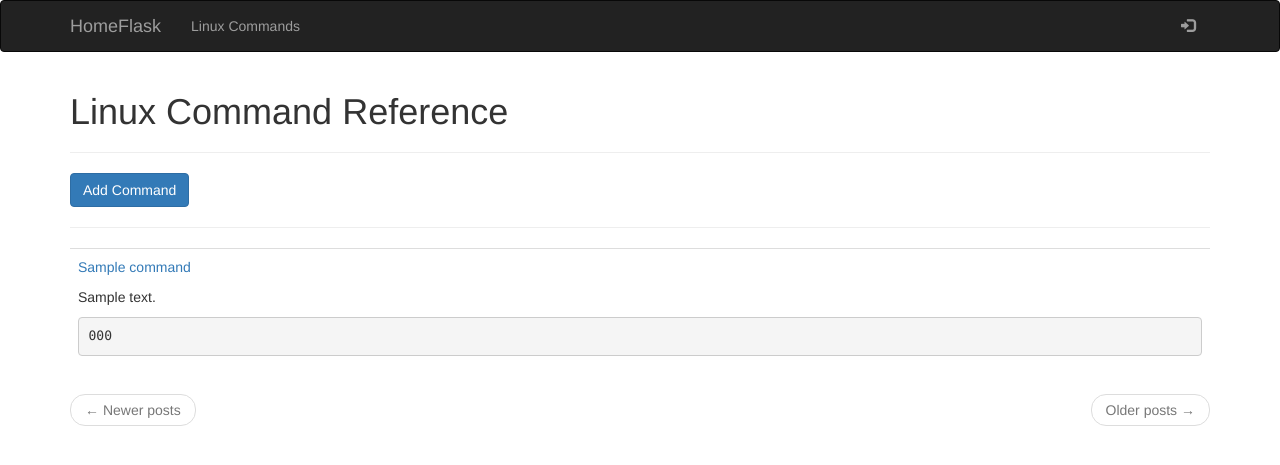
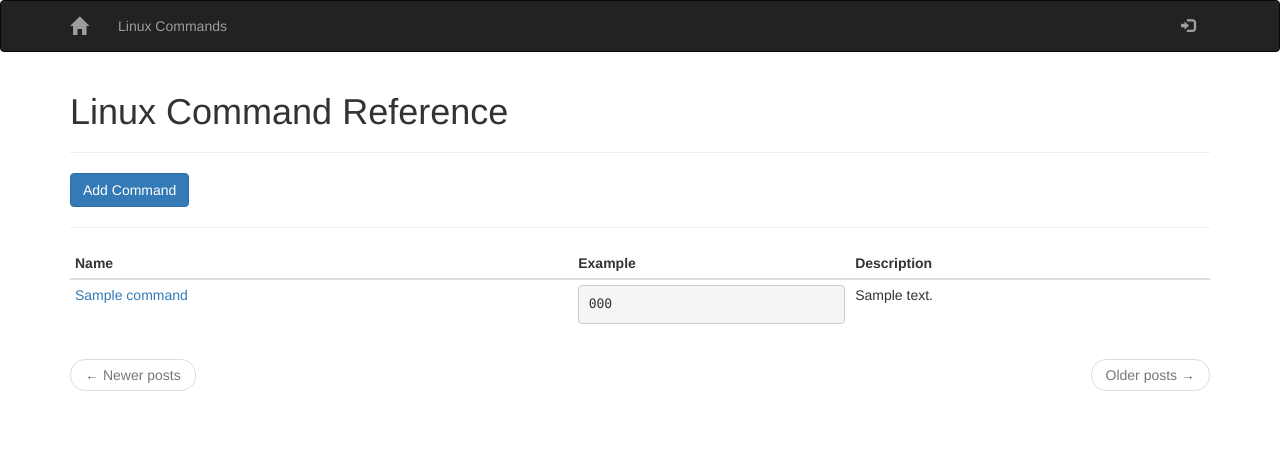
Before and after one commit to ItsRhetorical/HomeFlask, a Flask app: page /linux_commands in a window 1280 px wide. Shown: the top 465 px of the page. Run offline with Flask 2, Linux system fonts and the light colour scheme; tables that the repository leaves empty hold one stand-in row (values such as "Sample post"); some libraries are stand-ins or nearby versions.

Commit message:
Removing cancel, updating command list layout

```diff
--- a/app/forms.py
+++ b/app/forms.py
@@ -43,4 +43,3 @@ class LinuxCommandForm(FlaskForm):
     code = TextAreaField('Code')
     submit = SubmitField('Save')
     delete = SubmitField('Delete')
-    cancel = SubmitField('Cancel')
--- a/app/routes.py
+++ b/app/routes.py
@@ -114,9 +114,7 @@ def edit_linux_command(id):
     command = LinuxCommand.query.filter_by(id=id).first_or_404()
     if form.delete.data:
         return redirect(url_for('delete_linux_command',id=id))
-    if form.cancel.data:
-        return redirect(url_for('linux_commands'))
-    if form.validate_on_submit():
+    if form.submit.data and form.validate_on_submit():
         command.name = form.name.data
         command.description = form.description.data
         command.code = form.code.data
--- a/app/templates/_command.html
+++ b/app/templates/_command.html
@@ -1,10 +1,11 @@
-<table class="table table-hover">
+
+
         <tr>
             <td>
-                <p><a class="font-weight-bold" href="{{url_for('edit_linux_command',id=command.id)}}">{{command.name}}</a>{{command.description|markdown}}</p>
-
+                <a class="font-weight-bold" href="{{url_for('edit_linux_command',id=command.id)}}">{{command.name}}</a>
+            </td>
+            <td>
                 <pre><code>{{command.code}}</code></pre>
-
             </td>
-        </tr>
-    </table>
+            <td>{{command.description|markdown}}</td>
+         </tr>
--- a/app/templates/base.html
+++ b/app/templates/base.html
@@ -14,7 +14,7 @@
                     <span class="icon-bar"></span>
                     <span class="icon-bar"></span>
                 </button>
-                <a class="navbar-brand" href="{{ url_for('index')}}">HomeFlask</a>
+                <a class="navbar-brand" href="{{ url_for('index')}}"><span class="glyphicon glyphicon-home"></span></a>
             </div>
             <div class="collapse navbar-collapse" id="MainNav">
                 <ul class="nav navbar-nav">
@@ -34,7 +34,7 @@
 {% endblock %}
 
 {% block content %}
-    <div class="container">
+    <div class="container" >
         {% with messages = get_flashed_messages() %}
         {% if messages %}
             {% for message in messages %}
--- a/app/templates/linux_commands.html
+++ b/app/templates/linux_commands.html
@@ -1,5 +1,4 @@
 {% extends "base.html" %}
-{% import 'bootstrap/wtf.html' as wtf %}
 
 {% block app_content %}
     <h1>Linux Command Reference</h1>
@@ -7,9 +6,18 @@
     <a class="btn btn-primary" href="{{url_for('add_linux_commands')}}">Add Command</a>
 <br/>
 <hr/>
+<table class="table table-dark table-condensed">
+    <thead>
+        <tr>
+            <th>Name</th>
+            <th>Example</th>
+            <th>Description</th>
+        </tr>
+    </thead>
     {% for command in commands %}
         {% include '_command.html' %}
     {% endfor %}
+</table>
     <nav aria-label="...">
         <ul class="pager">
             <li class="previous{% if not prev_url %} disabled{% endif %}">
```
